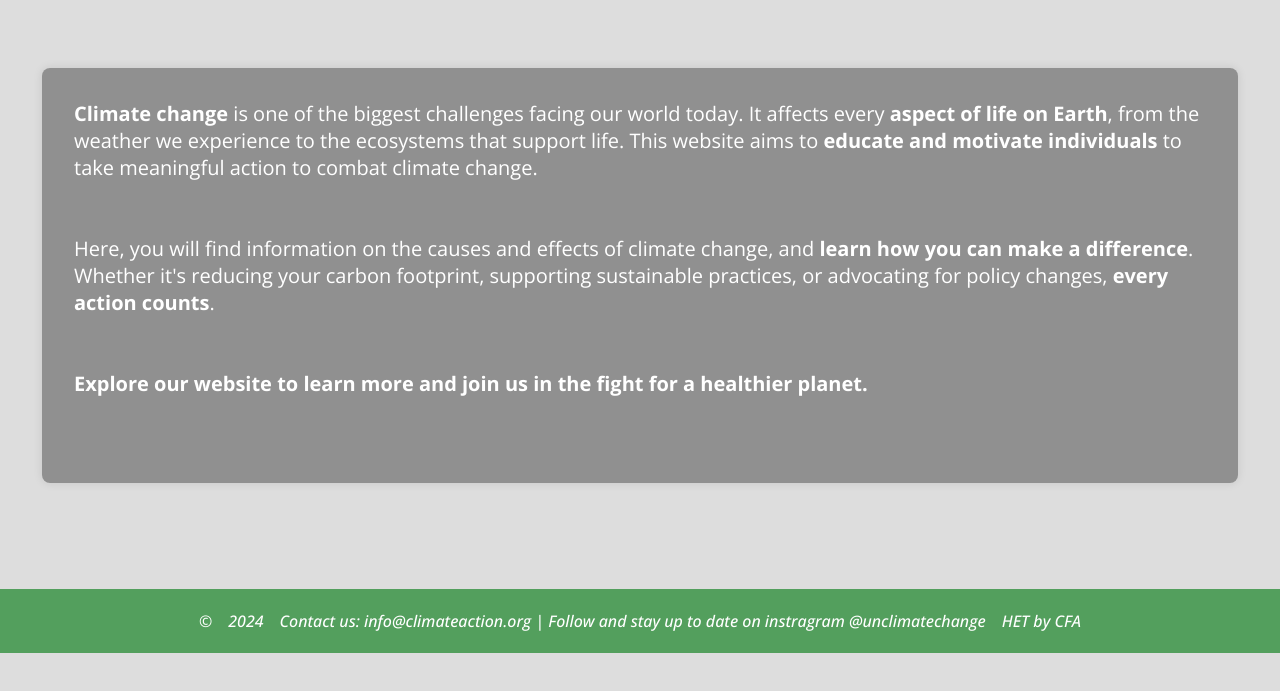
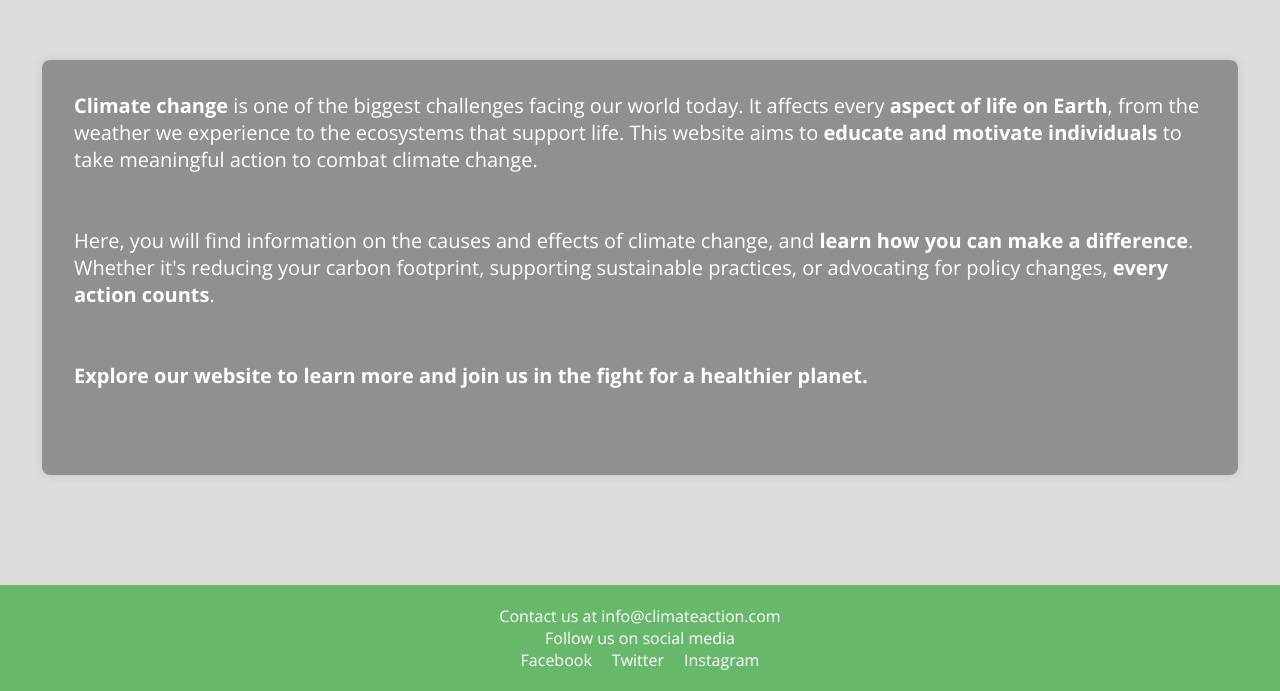
Before and after one commit to PAP-2024-Summer-L3-G2/Final_Project-Tasin-Elijah-Hassan, a plain HTML site: page Openingpageimgs/index.html in a window 1280 px wide. Shown: the part 886-1577 px from the top of the page. Before the commit the page ends 1539 px from the top, so only its background shows below. Drawn offline with nearby package versions, Linux system fonts and the light colour scheme.

Commit message:
made footer and header the same for all html

```diff
--- a/Form/style.css
+++ b/Form/style.css
@@ -11,7 +11,7 @@ body {
     background-image: url('../images/Mount2.png');
     background-size: cover;
     background-position: center;
-    padding: 20px;
+    padding-top: 20px;
     color: #333;
 }
 
--- a/Openingpageimgs/index.html
+++ b/Openingpageimgs/index.html
@@ -83,10 +83,13 @@
                 }
             </script>
 
-        <div class="footer">&copy;<span id="year">2024 </span>
-            <span> Contact us: info@climateaction.org | Follow and stay up to date on instragram @unclimatechange <br></span>
-            <span> HET by CFA</span>
-        </div>
+        <p>Contact us at <a href="mailto:info@climateaction.com">info@climateaction.com</a></p>
+        <p>Follow us on social media</p>
+        <ul>
+            <li><a href="https://www.facebook.com" target="_blank">Facebook</a></li>
+            <li><a href="https://www.twitter.com" target="_blank">Twitter</a></li>
+            <li><a href="https://www.instagram.com" target="_blank">Instagram</a></li>
+        </ul>
             </section>
         </footer>
 </body>
--- a/Openingpageimgs/style.css
+++ b/Openingpageimgs/style.css
@@ -9,21 +9,28 @@
 body {
     background: #ddd;
     min-height: 120vh;
+    padding-top: 20px;
 }
 
 header {
     width: 100%;
-    padding: 29px 100px;
     align-items: center;
     z-index: 100;
     position: relative;
     display: flex;
     justify-content: flex-start;
+    padding-top: 30px;
+}
+
+.branding {
+    display: flex;
+    align-items: center;
 }
 
 .Logo {
     margin-right: 100px;
     border-radius: 30px;
+    margin-left: 100px;
 }
 
 .navi a {
@@ -123,17 +130,33 @@ h1:hover::before{
     box-shadow: 0 0 10px rgba(0, 0, 0, 0.1);
 }
 
-.footer {
-    height: 4rem;
-    background-color: #539f5d;
+footer {
+    background-color: rgba(76, 175, 80, 0.8);
     color: white;
     text-align: center;
-    font-style: oblique;
-    line-height: 4rem;
-    padding: 1rem 20px;
-    font-weight: 500;
+    padding: 20px;
+    margin-top: 20px;
+}
+
+footer ul {
+    list-style: none;
+    padding: 0;
     display: flex;
     justify-content: center;
-    align-items: center;
-    gap: 1rem;
+    margin: 0;
 }
+
+p {
+    margin: 0;
+}
+
+footer ul li {
+    margin: 0 10px;
+}
+
+footer a {
+    color: white;
+    text-decoration: none;
+    font-size: 16px;
+    margin: 0;
+}
--- a/about/styles.css
+++ b/about/styles.css
@@ -1,19 +1,19 @@
 body {
     font-family: 'Open Sans', sans-serif;
     margin: 0;
-    padding: 0;
+    padding-top: 20px;
     background: url('../images/aboutPage/Ocean.gif') no-repeat center center fixed;
     background-size: cover;
 }
 
 header {
     width: 100%;
-    padding: 29px 100px;
     align-items: center;
     z-index: 100;
     position: relative;
     display: flex;
     justify-content: flex-start;
+    padding-top: 30px;
 }
 
 .branding {
@@ -24,6 +24,7 @@ header {
 .Logo {
     margin-right: 100px;
     border-radius: 30px;
+    margin-left: 100px;
 }
 
 .navi a {
@@ -78,18 +79,34 @@ header {
 }
 
 footer {
-    height: 4rem;
-    background-color: #539f5d;
+    background-color: rgba(76, 175, 80, 0.8);
     color: white;
     text-align: center;
-    font-style: oblique;
-    line-height: 4rem;
-    padding: 1rem 20px;
-    font-weight: 500;
+    padding: 20px;
+    margin-top: 20px;
+}
+
+footer ul {
+    list-style: none;
+    padding: 0;
     display: flex;
     justify-content: center;
-    align-items: center;
-    gap: 1rem;
+    margin: 0;
+}
+
+p {
+    margin: 0;
+}
+
+footer ul li {
+    margin: 0 10px;
+}
+
+footer a {
+    color: white;
+    text-decoration: none;
+    font-size: 16px;
+    margin: 0;
 }
 
 .detailed-info {
```
Also changed, not shown: about/about.html (+7 -2 lines).
